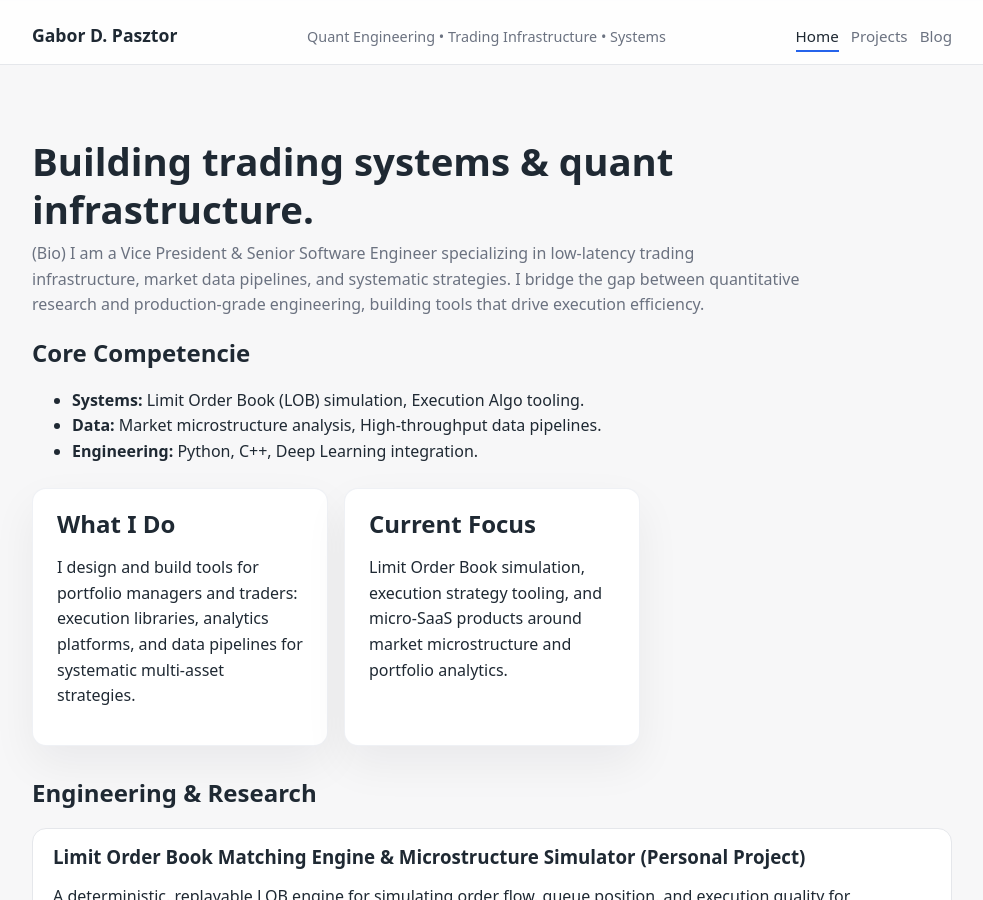
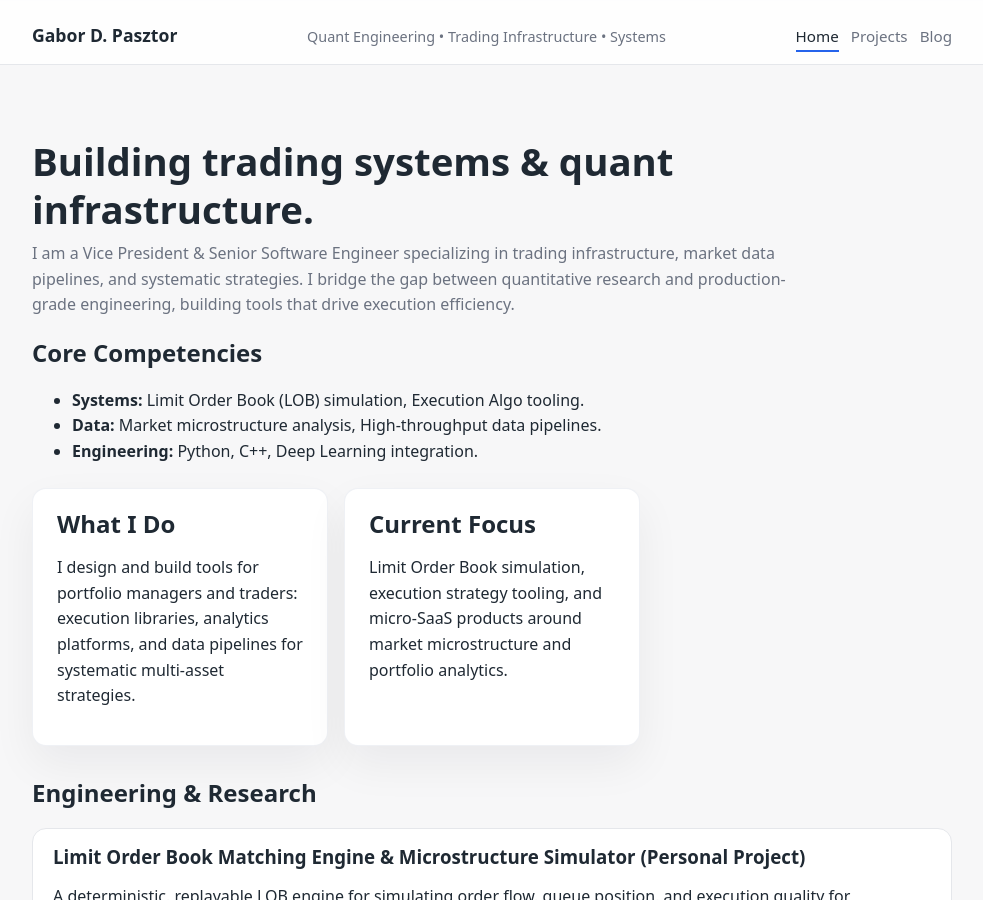
Before and after one commit to paszti96/paszti96.github.io, a Jekyll site: the page built from index.md, in a window 1280 px wide and 900 px high. Shown: the whole window, without its empty margins (148-1131 px from the left). Built offline with Jekyll 4.4.1, drawn with Linux system fonts in a browser that asks for light colours.

Commit message:
Update home.html

```diff
--- a/_layouts/home.html
+++ b/_layouts/home.html
@@ -5,9 +5,9 @@ layout: default
 <section class="hero">
   <h1>Building trading systems & quant infrastructure.</h1>
   <p class="hero-subtitle">
-   (Bio) I am a Vice President & Senior Software Engineer specializing in low-latency trading infrastructure, market data pipelines, and systematic strategies. I bridge the gap between quantitative research and production-grade engineering, building tools that drive execution efficiency.
+    I am a Vice President & Senior Software Engineer specializing in trading infrastructure, market data pipelines, and systematic strategies. I bridge the gap between quantitative research and production-grade engineering, building tools that drive execution efficiency.
   </p>
-  <h2>Core Competencie</h2>
+  <h2>Core Competencies</h2>
   <p>
     <ul>
       <li><b>Systems:</b> Limit Order Book (LOB) simulation, Execution Algo tooling.</li>
```
